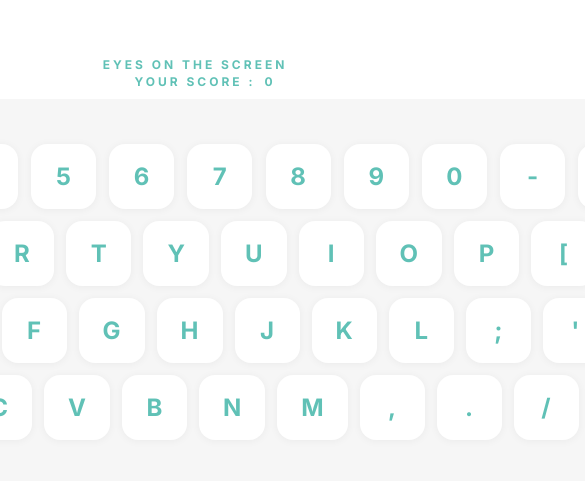
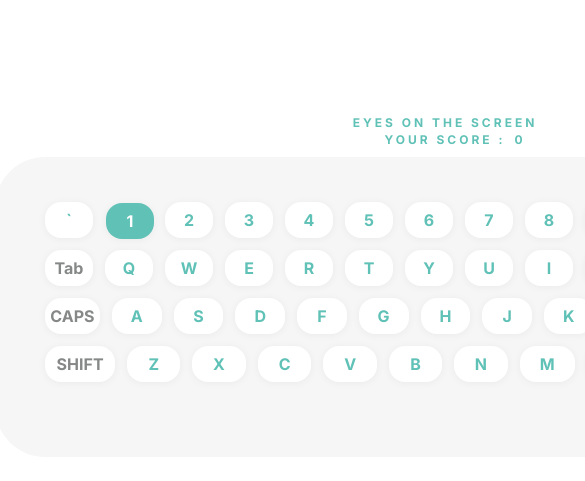
Before and after one commit to Onecode24/keyboard-game, a plain HTML site: page index.html in a window 390 px wide. Shown: the part 115-596 px from the top of the page, 585 px wide, since content can reach past the window. Drawn offline with Linux system fonts and the light colour scheme.

Commit message:
responsive

```diff
--- a/app.js
+++ b/app.js
@@ -10,7 +10,6 @@ function makeRandom(){
     placeScore(val);
      var hold=makeRandom()
  allButton[hold].classList.add('jiggle');
- console.log(hold);
  allButton[hold].addEventListener('click',()=>{
      allButton[hold].classList.remove('jiggle');
      boucle();
--- a/index.html
+++ b/index.html
@@ -6,6 +6,7 @@
   <meta http-equiv="X-UA-Compatible" content="IE=edge">
   <meta name="viewport" content="width=device-width, initial-scale=1.0">
   <title>04 - Eyes on the Screen || Advent of JavaScript</title>
+  <meta name="google" value="notranslate" />
   <link rel="stylesheet" href="styles.css">
 </head>
 
--- a/styles.css
+++ b/styles.css
@@ -95,3 +95,25 @@ h1 {
 .score{
   margin-left: 75px;
 }
+@media screen and (max-width:900px){
+  body{
+    zoom:1;
+  }
+  .keyboard{
+    margin-left: 500px;
+    width: 800px;
+  }
+  .key{
+  font-size: 1rem;
+  font-weight: bold;
+  justify-content: center;
+  min-width: 30px;
+  align-items: center;
+  padding: 18px 24px;
+  height: 30px;
+  box-sizing: border-box;
+  }
+  .row{
+    width:800px;
+  }
+}
```
Also changed, not shown: 1 other file.
